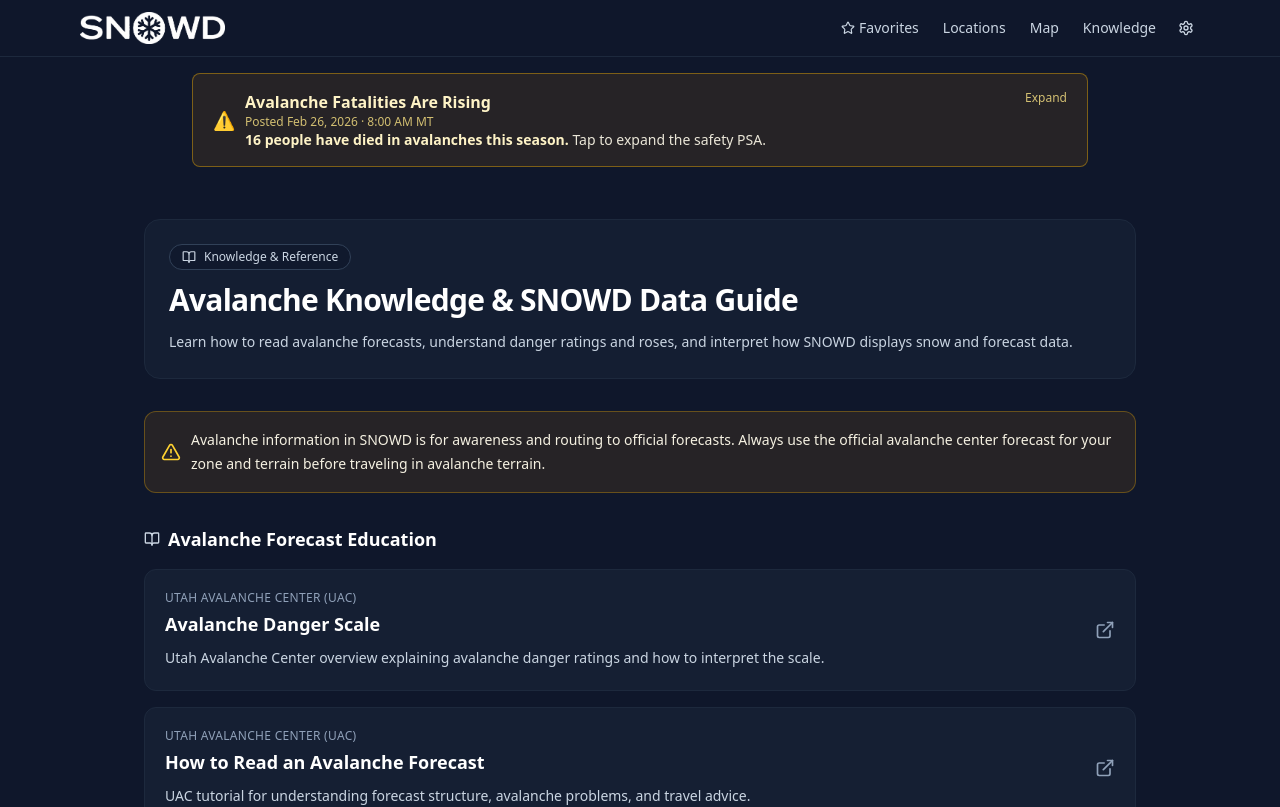
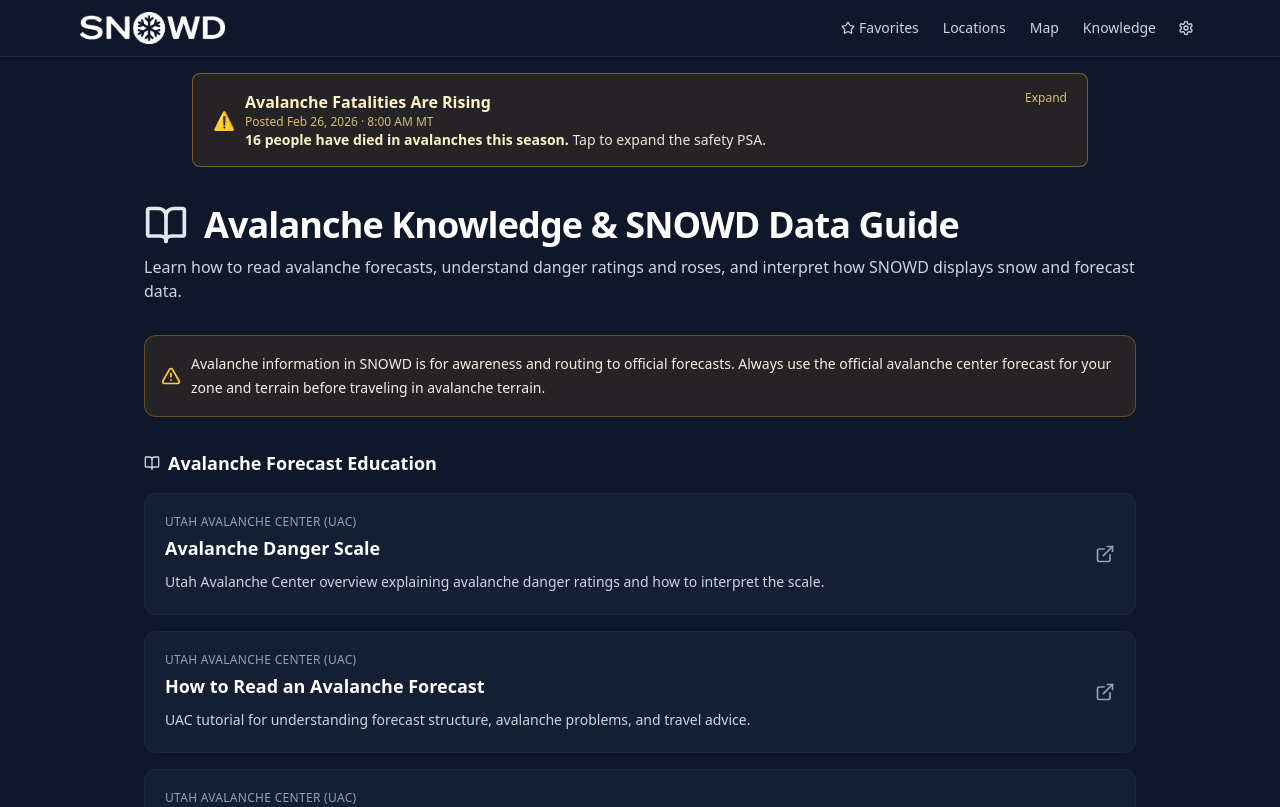
Before and after one commit to haydenwade/snow-data, a Next.js app: page /knowledge in a window 1280 px wide. Shown: the top 807 px of the page. Built offline with nearby package versions, Linux system fonts and the light colour scheme.

Commit message:
Updated headings to be consistent across pages

```diff
--- a/src/app/knowledge/page.tsx
+++ b/src/app/knowledge/page.tsx
@@ -9,6 +9,7 @@ import {
   Info,
   Mountain,
 } from "lucide-react";
+import PageHeader from "@/components/PageHeader";
 
 type KnowledgeResource = {
   title: string;
@@ -162,20 +163,12 @@ function ExplainerCard({
 export default function KnowledgePage() {
   return (
     <div className="min-h-screen bg-slate-900 text-slate-100">
-      <div className="mx-auto max-w-5xl px-4 pt-8 pb-20">
-        <div className="mb-8 rounded-2xl border border-slate-800 bg-slate-800/40 p-6">
-          <div className="mb-3 inline-flex items-center gap-2 rounded-full border border-slate-700 bg-slate-900/70 px-3 py-1 text-xs font-medium text-slate-300">
-            <BookOpen className="h-3.5 w-3.5" />
-            Knowledge & Reference
-          </div>
-          <h1 className="text-3xl font-bold tracking-tight text-white">
-            Avalanche Knowledge & SNOWD Data Guide
-          </h1>
-          <p className="mt-3 text-sm leading-6 text-slate-300">
-            Learn how to read avalanche forecasts, understand danger ratings and
-            roses, and interpret how SNOWD displays snow and forecast data.
-          </p>
-        </div>
+      <div className="mx-auto max-w-5xl px-4 pt-4 pb-20">
+        <PageHeader
+          icon={BookOpen}
+          title="Avalanche Knowledge & SNOWD Data Guide"
+          description="Learn how to read avalanche forecasts, understand danger ratings and roses, and interpret how SNOWD displays snow and forecast data."
+        />
 
         <div className="mb-8 rounded-xl border border-amber-400/30 bg-amber-500/10 p-4">
           <div className="flex items-center gap-2.5">
--- a/src/app/map/page.tsx
+++ b/src/app/map/page.tsx
@@ -1,19 +1,25 @@
 "use client";
 
 import { Suspense } from "react";
+import { Map } from "lucide-react";
+import PageHeader from "@/components/PageHeader";
 import Footer from "@/components/snow-report/Footer";
 import StationsExplorerSection from "@/components/stations/StationsExplorerSection";
 
 export default function MapPage() {
   return (
     <div className="min-h-screen bg-slate-900 text-slate-100">
-      <div className="mx-auto max-w-6xl px-4 pt-8 pb-28">
+      <div className="mx-auto max-w-6xl px-4 pt-4 pb-28">
+        <PageHeader
+          icon={Map}
+          title="Avalanche Danger Map"
+          description="Explore mountain weather stations and avalanche danger zones in one map. Use the date controls to view historic avalanche forecasts and compare danger ratings over time."
+        />
         <Suspense fallback={null}>
           <StationsExplorerSection
             sectionId="map"
-            title="Avalanche Danger Map"
-            description="Explore mountain weather stations and avalanche danger zones in one map. Use the date controls to view historic avalanche forecasts and compare danger ratings over time."
             enableAvalancheArchive
+            showHeader={false}
           />
         </Suspense>
         <Footer textOverride="Don't see the location you are looking for?" />
--- a/src/app/page.tsx
+++ b/src/app/page.tsx
@@ -38,7 +38,7 @@ export default function Home() {
 
   return (
     <div className="min-h-screen bg-slate-900 text-slate-100">
-      <div className="max-w-6xl mx-auto px-4 pt-8 pb-28">
+      <div className="max-w-6xl mx-auto px-4 pt-4 pb-28">
         {/* Hero */}
         <div className="text-center mb-6">
           <h1 className="text-5xl md:text-6xl font-extrabold tracking-tight mb-4">
--- a/src/app/settings/page.tsx
+++ b/src/app/settings/page.tsx
@@ -4,6 +4,7 @@ import { useCallback, useRef, useState } from "react";
 import { LocateFixed, MapPin, Ruler, Settings, Star, Trash2 } from "lucide-react";
 import LocationPickerMap from "@/components/settings/LocationPickerMap";
 import Footer from "@/components/snow-report/Footer";
+import PageHeader from "@/components/PageHeader";
 import { useFavorites } from "@/hooks/useFavorites";
 import { useUserSettings } from "@/hooks/useUserSettings";
 
@@ -161,18 +162,13 @@ export default function SettingsPage() {
 
   return (
     <div className="min-h-screen bg-slate-900 text-slate-100">
-      <div className="max-w-4xl mx-auto px-4 pt-8 pb-28">
-        <div className="mb-6 flex items-center gap-3">
-          <div className="inline-flex h-10 w-10 items-center justify-center rounded-xl border border-slate-700/50 bg-slate-800/50">
-            <Settings className="h-5 w-5 text-slate-200" />
-          </div>
-          <div>
-            <h1 className="text-2xl font-bold">Settings</h1>
-            <p className="text-sm text-slate-400">
-              Manage app-wide preferences for snow reports and favorites.
-            </p>
-          </div>
-        </div>
+      <div className="max-w-4xl mx-auto px-4 pt-4 pb-28">
+        <PageHeader
+          icon={Settings}
+          title="Settings"
+          description="Manage app-wide preferences for snow reports and favorites."
+          className="mb-6"
+        />
 
         <div className="space-y-4">
           <section className="rounded-2xl border border-slate-700/50 bg-slate-800/40 p-5">
--- /dev/null
+++ b/src/components/PageHeader.tsx
@@ -0,0 +1,33 @@
+import type { LucideIcon } from "lucide-react";
+
+type PageHeaderProps = {
+  icon: LucideIcon;
+  title: string;
+  description?: string;
+  className?: string;
+};
+
+export default function PageHeader({
+  icon: Icon,
+  title,
+  description,
+  className,
+}: PageHeaderProps) {
+  return (
+    <div className={`mb-8 ${className ?? ""}`.trim()}>
+      <div className="w-full text-left">
+        <div className="flex items-center gap-3 sm:gap-4">
+          <Icon className="h-9 w-9 shrink-0 text-slate-200 sm:h-11 sm:w-11" />
+          <h1 className="min-w-0 text-3xl font-bold tracking-tight text-white md:text-4xl">
+            {title}
+          </h1>
+        </div>
+        {description ? (
+          <p className="mt-2 text-sm leading-6 text-slate-300 md:text-base">
+            {description}
+          </p>
+        ) : null}
+      </div>
+    </div>
+  );
+}
--- a/src/components/stations/StationsExplorerSection.tsx
+++ b/src/components/stations/StationsExplorerSection.tsx
@@ -21,6 +21,7 @@ type StationsExplorerSectionProps = {
   description?: string;
   enableAvalancheArchive?: boolean;
   sectionId?: string;
+  showHeader?: boolean;
 };
 
 function parseStatesFromQuery(raw: string | null) {
@@ -76,6 +77,7 @@ export default function StationsExplorerSection({
   description = "Pan and zoom the map to find mountain weather stations across the West. Click a marker to see current snow depth, recent snowfall, forecast, and long-term history for that spot.",
   enableAvalancheArchive = false,
   sectionId = "stations",
+  showHeader = true,
 }: StationsExplorerSectionProps) {
   const router = useRouter();
   const pathname = usePathname();
@@ -201,12 +203,14 @@ export default function StationsExplorerSection({
 
   return (
     <section id={sectionId} className="space-y-6 scroll-mt-20">
+      {showHeader ? (
         <section className="space-y-3 text-center">
           <h2 className="text-3xl md:text-4xl font-bold tracking-tight">
             {title}
           </h2>
           <p className="text-slate-300 max-w-3xl mx-auto">{description}</p>
         </section>
+      ) : null}
 
       {error ? <div className="text-xs text-red-400">{error}</div> : null}
 
```
Lines whose indentation alone changed are shown as unchanged.
